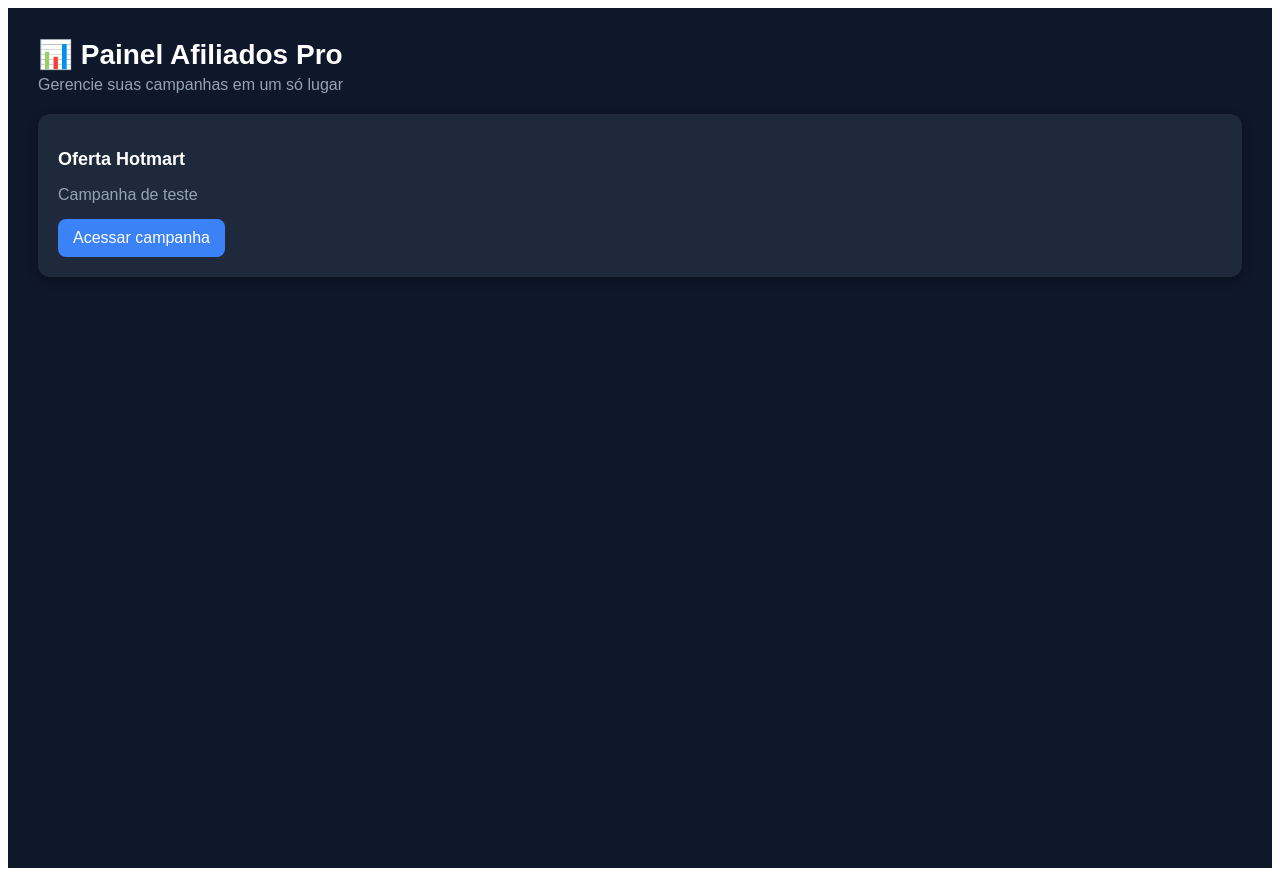
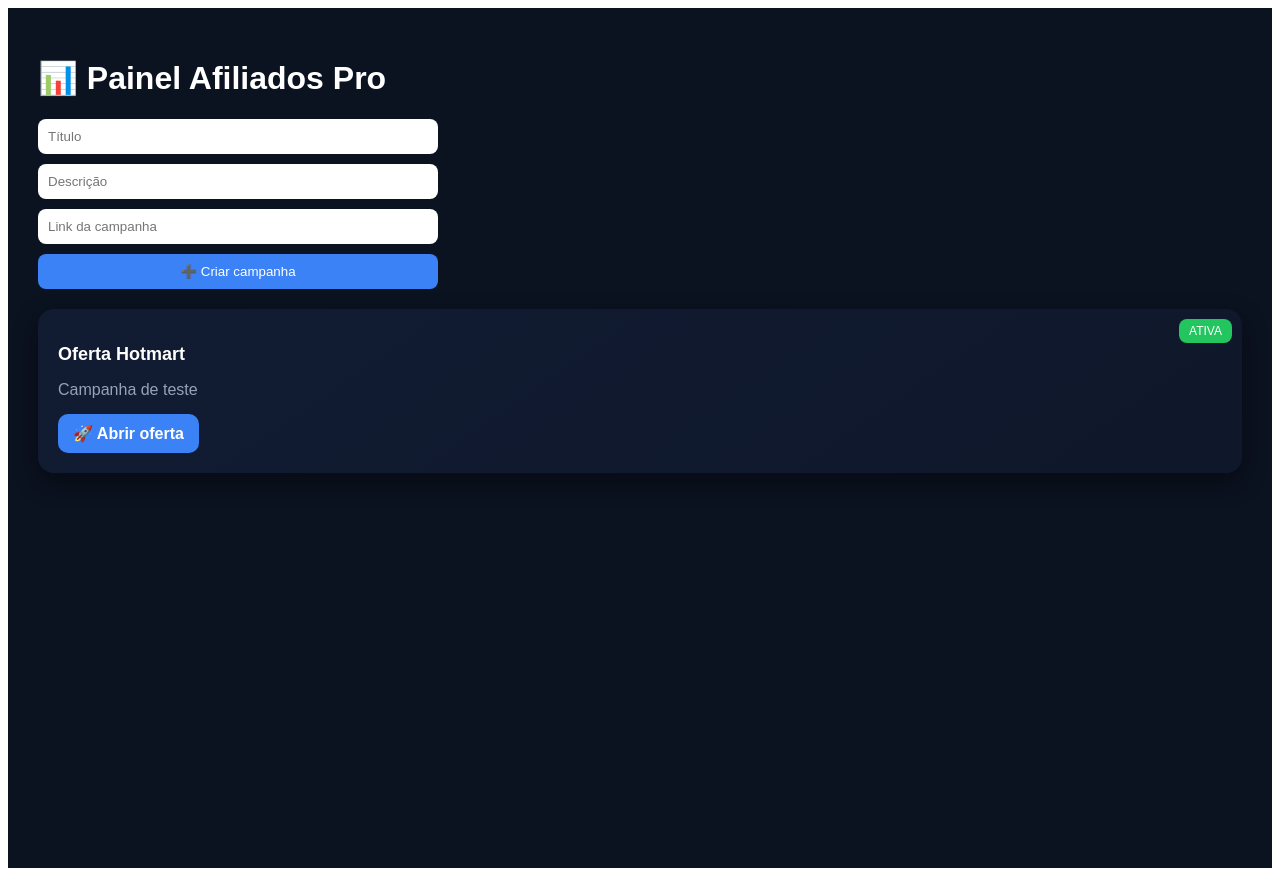
Before and after one commit to marnew2026/afiliados-pro-v3, a React (Vite) app: page / in a window 1280 px wide. Built offline with nearby package versions, Linux system fonts and the light colour scheme.

Commit message:
atualiza App e CampaignCard UI

```diff
--- a/src/App.jsx
+++ b/src/App.jsx
@@ -1,15 +1,65 @@
-import { campaigns } from "./data/campaigns"
+import { useState } from "react"
 import CampaignCard from "./components/CampaignCard"
+import { campaigns as initialCampaigns } from "./data/campaigns"
 
 export default function App() {
+  const [campaigns, setCampaigns] = useState(initialCampaigns)
+
+  const [title, setTitle] = useState("")
+  const [description, setDescription] = useState("")
+  const [link, setLink] = useState("")
+
+  function addCampaign() {
+    if (!title || !description || !link) return
+
+    const newCampaign = {
+      id: Date.now(),
+      title,
+      description,
+      link
+    }
+
+    setCampaigns([newCampaign, ...campaigns])
+
+    setTitle("")
+    setDescription("")
+    setLink("")
+  }
+
   return (
     <div style={styles.page}>
 
-      <header style={styles.header}>
-        <h1 style={styles.title}>📊 Painel Afiliados Pro</h1>
-        <p style={styles.subtitle}>Gerencie suas campanhas em um só lugar</p>
-      </header>
+      <h1>📊 Painel Afiliados Pro</h1>
 
+      {/* FORMULÁRIO */}
+      <div style={styles.form}>
+        <input
+          placeholder="Título"
+          value={title}
+          onChange={(e) => setTitle(e.target.value)}
+          style={styles.input}
+        />
+
+        <input
+          placeholder="Descrição"
+          value={description}
+          onChange={(e) => setDescription(e.target.value)}
+          style={styles.input}
+        />
+
+        <input
+          placeholder="Link da campanha"
+          value={link}
+          onChange={(e) => setLink(e.target.value)}
+          style={styles.input}
+        />
+
+        <button onClick={addCampaign} style={styles.button}>
+          ➕ Criar campanha
+        </button>
+      </div>
+
+      {/* LISTA */}
       <div style={styles.grid}>
         {campaigns.map((c) => (
           <CampaignCard key={c.id} campaign={c} />
@@ -22,26 +72,35 @@ export default function App() {
 
 const styles = {
   page: {
-    fontFamily: "Arial",
-    background: "#0f172a",
+    padding: "30px",
+    background: "#0b1220",
     minHeight: "100vh",
-    padding: "30px",
-    color: "white"
+    color: "white",
+    fontFamily: "Arial"
   },
-  header: {
+  form: {
+    display: "flex",
+    flexDirection: "column",
+    gap: "10px",
+    maxWidth: "400px",
     marginBottom: "20px"
   },
-  title: {
-    fontSize: "28px",
-    margin: 0
+  input: {
+    padding: "10px",
+    borderRadius: "8px",
+    border: "none"
   },
-  subtitle: {
-    color: "#94a3b8",
-    marginTop: "5px"
+  button: {
+    padding: "10px",
+    background: "#3b82f6",
+    color: "white",
+    border: "none",
+    borderRadius: "8px",
+    cursor: "pointer"
   },
   grid: {
     display: "grid",
-    gridTemplateColumns: "repeat(auto-fit, minmax(250px, 1fr))",
+    gridTemplateColumns: "repeat(auto-fit, minmax(260px, 1fr))",
     gap: "15px"
   }
 }
--- a/src/components/CampaignCard.jsx
+++ b/src/components/CampaignCard.jsx
@@ -1,11 +1,14 @@
 export default function CampaignCard({ campaign }) {
   return (
     <div style={styles.card}>
+
+      <div style={styles.badge}>ATIVA</div>
+
       <h2 style={styles.title}>{campaign.title}</h2>
       <p style={styles.desc}>{campaign.description}</p>
 
       <a href={campaign.link} target="_blank" style={styles.button}>
-        Acessar campanha
+        🚀 Abrir oferta
       </a>
     </div>
   )
@@ -13,10 +16,13 @@ export default function CampaignCard({ campaign }) {
 
 const styles = {
   card: {
-    background: "#1e293b",
+    background: "linear-gradient(145deg, #111c33, #0f172a)",
     padding: "20px",
-    borderRadius: "12px",
-    boxShadow: "0 4px 10px rgba(0,0,0,0.3)"
+    borderRadius: "16px",
+    boxShadow: "0 10px 25px rgba(0,0,0,0.4)",
+    transition: "0.3s",
+    cursor: "pointer",
+    position: "relative"
   },
   title: {
     fontSize: "18px",
@@ -29,9 +35,19 @@ const styles = {
   button: {
     background: "#3b82f6",
     padding: "10px 15px",
-    borderRadius: "8px",
+    borderRadius: "10px",
     color: "white",
     textDecoration: "none",
-    display: "inline-block"
+    display: "inline-block",
+    fontWeight: "bold"
+  },
+  badge: {
+    position: "absolute",
+    top: "10px",
+    right: "10px",
+    background: "#22c55e",
+    padding: "5px 10px",
+    borderRadius: "8px",
+    fontSize: "12px"
   }
 }
```
